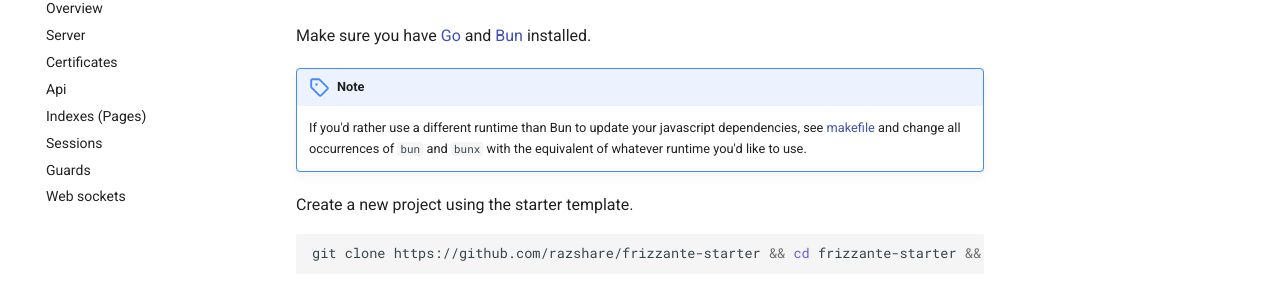
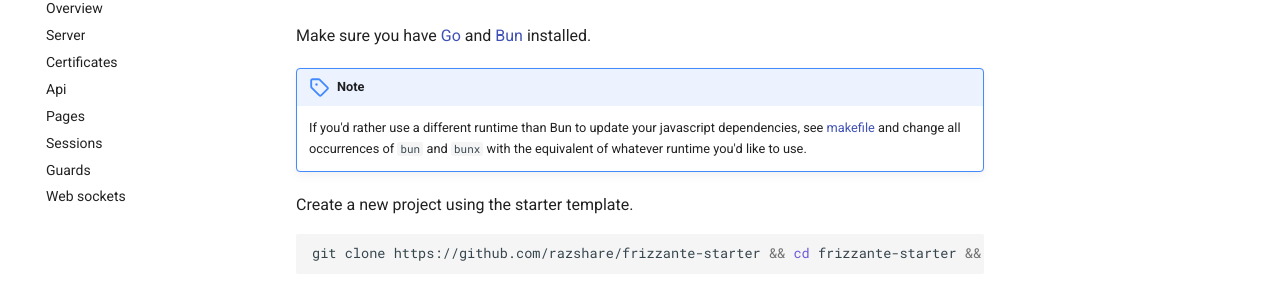
Before and after one commit to razshare/frizzante-docs, an MkDocs documentation site: the page built from docs/index.md, in a window 1280 px wide. Shown: the part 157-451 px from the top of the page. Built offline with MkDocs 1.6.1 and Material for MkDocs 9.7.7, drawn with Linux system fonts in a browser that asks for light colours.

Commit message:
chore(docs): updating index.

```diff
--- a/mkdocs.yml
+++ b/mkdocs.yml
@@ -43,7 +43,7 @@ nav:
   - Server: server.md
   - Certificates: certificates.md
   - Api: api.md
-  - Indexes (Pages): pages.md
+  - Pages: pages.md
   - Sessions: sessions.md
   - Guards: guards.md
   - Web sockets: web-sockets.md
```
